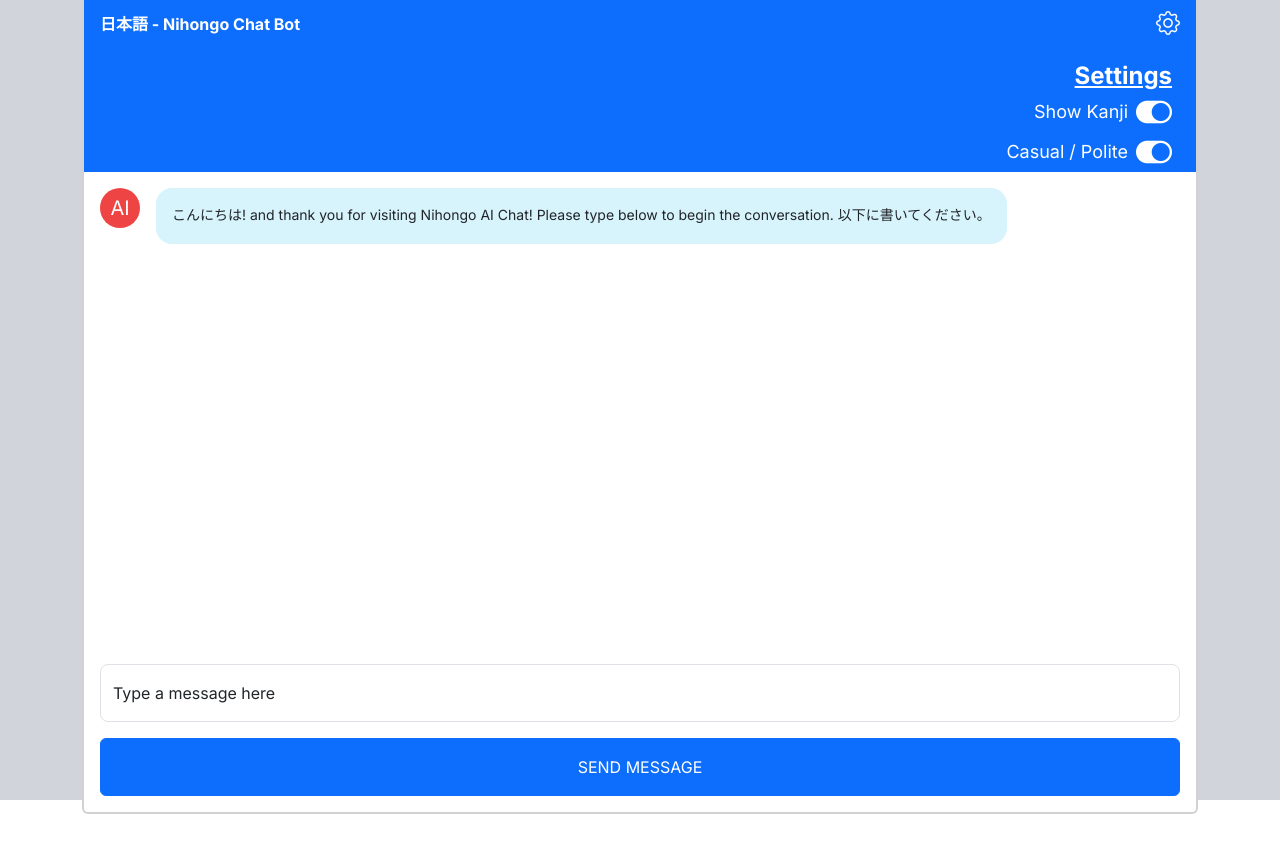
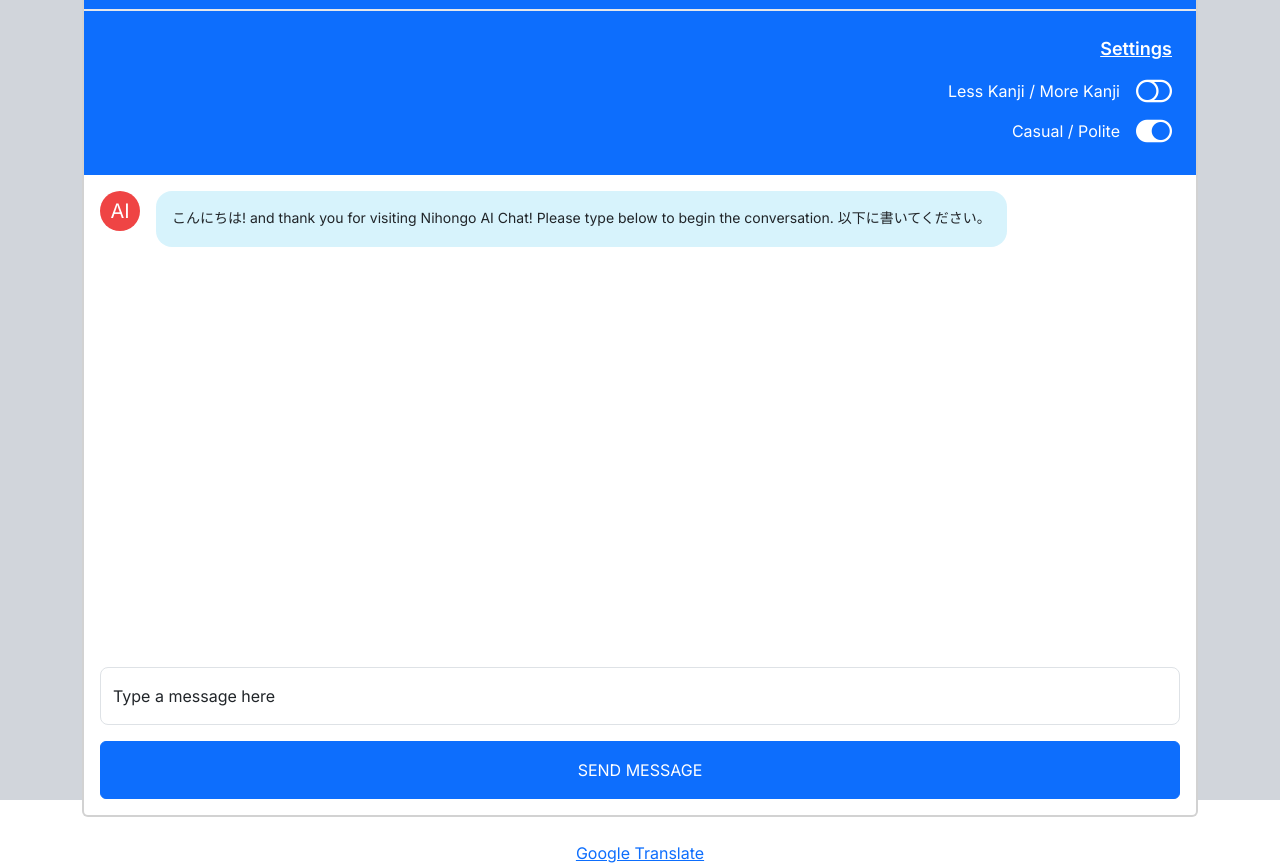
Before and after one commit to zackhanni/nihongo-chatbot, a Next.js app: page / in a window 1280 px wide. Both pictures are taken after a click on the icon 1168 px from the left and 80 px from the top of the page. Before the commit the page ends 814 px from the top, so only its background shows below. Built offline with nearby package versions, Linux system fonts and the light colour scheme; no server answers.

Commit message:
added link to google translate, decreased settings text sizes, adjusted systemMessage kanji options

```diff
--- a/app/page.tsx
+++ b/app/page.tsx
@@ -1,7 +1,7 @@
 "use client";
 
 import React, { useState } from "react";
-import TextToSpeech from "./components/TextToSpeech";
+import Link from "next/link";
 
 export default function Home() {
   const apiKey = process.env.NEXT_PUBLIC_API_KEY;
@@ -27,7 +27,7 @@ export default function Home() {
   const [isLoading, setIsLoading] = useState(false);
   const [showSettings, setShowSettings] = useState(false);
   const [polite, setPolite] = useState(true);
-  const [showKanji, setShowKanji] = useState(true);
+  const [showKanji, setShowKanji] = useState(false);
   const ref = useChatScroll(messages);
 
   const handleSubmit = async (e: React.FormEvent<HTMLFormElement>) => {
@@ -52,10 +52,6 @@ export default function Home() {
     message: string;
   }
 
-  const toggleSettings = () => {
-    //
-  };
-
   async function processMessageToChatGPT(chatMessages: Message[]) {
     let apiMessages = chatMessages.map((messageObject) => {
       let role = "";
@@ -70,8 +66,13 @@ export default function Home() {
     // setting the AI tone/role for responses
     const systemMessage = {
       role: "system",
-      content:
-        "You are a helpful AI designed to assist users in practicing their Japanese language skills. Engage in a conversation with short, responses in Japanese. Keep the tone friendly and encouraging. Use no or few complex kanji when possible",
+      content: `You are a helpful AI designed to assist users in practicing their Japanese language skills. Engage in a ${
+        polite ? "polite" : "casual"
+      } conversation with short, responses in Japanese. Keep the tone friendly and encouraging. ${
+        showKanji
+          ? "Use simple or common kanji characters when necessary."
+          : "Don't use any kanji characters."
+      }`,
     };
 
     const apiRequestBody = {
@@ -99,8 +100,6 @@ export default function Home() {
             sender: "ChatGPT",
           },
         ]);
-        // TextToSpeech(data.choices[0].message.content)
-        // TextToSpeech("test");
         setIsLoading(false);
       });
   }
@@ -121,7 +120,7 @@ export default function Home() {
       <section className="container">
         <div className="card rounded-2xl border-2 bg-white">
           <div className="card-header d-flex justify-between bg-primary border-bottom-0 rounded-t-2xl items-center">
-            <p className="fw-bold text-white mb-0 py-3">
+            <p className="fw-semibold text-white mb-0 py-3">
               日本語 - Nihongo Chat Bot
             </p>
             <i // Settings Gear
@@ -132,13 +131,13 @@ export default function Home() {
           <div // Settings
             className={` ${
               showSettings ? "block" : "hidden"
-            } flex flex-col bg-primary px-4 items-end`}
+            } flex flex-col bg-primary px-4 items-end py-4 border-t-2 `}
           >
-            <p className="text-2xl text-white mb-0 font-bold underline">
+            <p className="text-lg text-white mb-2 font-semibold underline">
               Settings
             </p>
             <div className="flex text-white items-center just">
-              <p className="text-lg pr-2 mb-0">Show Kanji</p>
+              <p className="pr-4 mb-0">Less Kanji / More Kanji</p>
               <i
                 className={`bi ${
                   showKanji ? "bi-toggle-on" : "bi-toggle-off"
@@ -147,7 +146,7 @@ export default function Home() {
               ></i>
             </div>
             <div className="flex text-white items-center just">
-              <p className="text-lg pr-2 mb-0">Casual / Polite</p>
+              <p className="pr-4 mb-0">Casual / Polite</p>
               <i
                 className={`bi ${
                   polite ? "bi-toggle-on" : "bi-toggle-off"
@@ -229,6 +228,17 @@ export default function Home() {
             </form>
           </div>
         </div>
+        <div className="w-full text-center pt-4">
+          <Link
+            href={
+              "https://translate.google.com/?hl=en&sl=ja&tl=en&op=translate"
+            }
+            target="_blank"
+            className="text-center"
+          >
+            Google Translate
+          </Link>
+        </div>
       </section>
     </main>
   );
```
